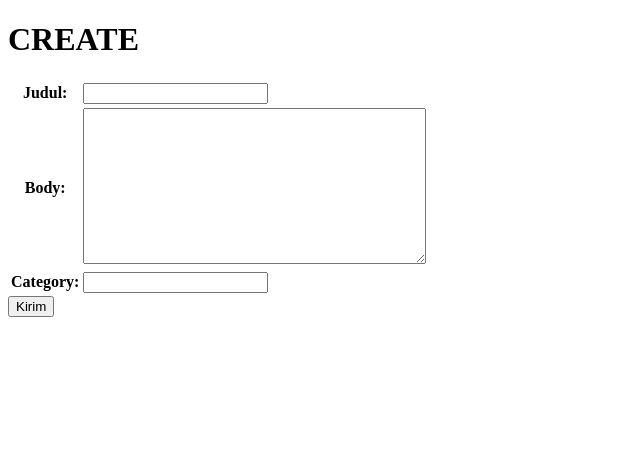
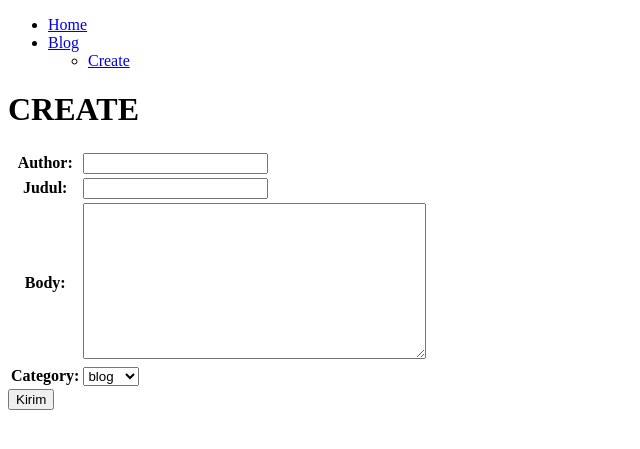
Before and after one commit to razilsyah/django-database, a Django app: page /blog/create/ in a window 1280 px wide. Shown: the top 449 px of the page, without its empty margins (0-640 px from the left). Run offline with Django 3.2, Linux system fonts and the light colour scheme.

Commit message:
29.meyimpan data dari form ke database

```diff
--- a/29.meyimpan data dari form ke database/djangoproject/blog/forms.py
+++ b/29.meyimpan data dari form ke database/djangoproject/blog/forms.py
@@ -1,7 +1,9 @@
 from django import forms
 
+from .models import PostModel
 
-class PostForm(forms.Form):
-    judul = forms.CharField(max_length=20)
-    body = forms.CharField(widget=forms.Textarea)
-    category = forms.CharField(max_length=20)
+
+class PostForm(forms.ModelForm):
+    class Meta:
+        model = PostModel
+        fields = "__all__"
--- a/29.meyimpan data dari form ke database/djangoproject/blog/models.py
+++ b/29.meyimpan data dari form ke database/djangoproject/blog/models.py
@@ -1,12 +1,28 @@
 from django.db import models
 
 # Create your models here.
+from .validators import validate_author
 
 
 class PostModel(models.Model):
+    author = models.CharField(
+        max_length=20,
+        null=False,
+        validators=[validate_author])
+
     judul = models.CharField(max_length=20)
     body = models.TextField()
-    category = models.CharField(max_length=20)
+
+    LIST_CATEGORY = (
+        ('jurnal', 'jurnal'),
+        ('berita', 'berita'),
+        ('blog', 'blog')
+    )
+    category = models.CharField(
+        max_length=20,
+        choices=LIST_CATEGORY,
+        default='blog'
+    )
 
     publish = models.DateTimeField(auto_now_add=True)
     update = models.DateTimeField(auto_now=True)
--- a/29.meyimpan data dari form ke database/djangoproject/blog/templates/blog/index.html
+++ b/29.meyimpan data dari form ke database/djangoproject/blog/templates/blog/index.html
@@ -13,6 +13,7 @@
 
 {% for post in posts %}
 <h1>{{post.judul}}</h1>
+<p>{{post.author}}</p>
 <p>{{post.body}}</p>
 <p>{{post.category}}</p>
 {% endfor %}
--- a/29.meyimpan data dari form ke database/djangoproject/blog/views.py
+++ b/29.meyimpan data dari form ke database/djangoproject/blog/views.py
@@ -1,5 +1,6 @@
-from django.shortcuts import render
-from django.http import HttpResponseRedirect
+from django.shortcuts import render, redirect
+
+# from django.http import HttpResponseRedirect
 # Create your views here.
 from .forms import PostForm
 from .models import PostModel
@@ -15,16 +16,12 @@ def index(request):
 
 
 def create(request):
-    post_form = PostForm()
-    print(request.POST)
-
+    # request.POST or None adalah validation memberitahukan bahwa form tsb harus diisi
+    post_form = PostForm(request.POST or None)
     if request.method == 'POST':
-        PostModel.objects.create(
-            judul=request.POST.get('judul'),
-            body=request.POST.get('body'),
-            category=request.POST.get('category')
-        )
-        return HttpResponseRedirect("/blog/")
+        if post_form.is_valid():
+            post_form.save()
+            return redirect('blog:index')
     context = {
         'page_title': 'CREATE',
         'post_form': post_form
--- a/29.meyimpan data dari form ke database/djangoproject/mywebsite/urls.py
+++ b/29.meyimpan data dari form ke database/djangoproject/mywebsite/urls.py
@@ -1,7 +1,10 @@
 from django.conf.urls import url, include
 from django.contrib import admin
 
+from . import views
+
 urlpatterns = [
     url(r'^blog/', include('blog.urls', namespace='blog')),
+    url(r'^$', views.index, name='index'),
     url(r'^admin/', admin.site.urls),
 ]
--- a/29.meyimpan data dari form ke database/djangoproject/templates/base.html
+++ b/29.meyimpan data dari form ke database/djangoproject/templates/base.html
@@ -14,6 +14,13 @@
 </head>
 
 <body>
+    <ul>
+        <li><a href="{% url 'index' %}">Home</a></li>
+        <li><a href="{% url 'blog:index' %}">Blog</a></li>
+        <ul>
+            <li><a href="{% url 'blog:create' %}">Create</a></li>
+        </ul>
+    </ul>
 
     {% block contents %}
 
--- a/29.meyimpan data dari form ke database/djangoproject/templates/index.html
+++ b/29.meyimpan data dari form ke database/djangoproject/templates/index.html
@@ -8,5 +8,5 @@
 
 
 {% block contents %}
-{{page_title}}
+<h1>{{page_title}}</h1>
 {% endblock contents %}
```
Also changed, not shown: 29.meyimpan data dari form ke database/djangoproject/blog/validators.py (added, +8 -0 lines), 29.meyimpan data dari form ke database/djangoproject/mywebsite/views.py (added, +8 -0 lines), 29.meyimpan data dari form ke database/djangoproject/blog/migrations/0002_auto_20201229_1015.py (added), 29.meyimpan data dari form ke database/djangoproject/db.sqlite3.
